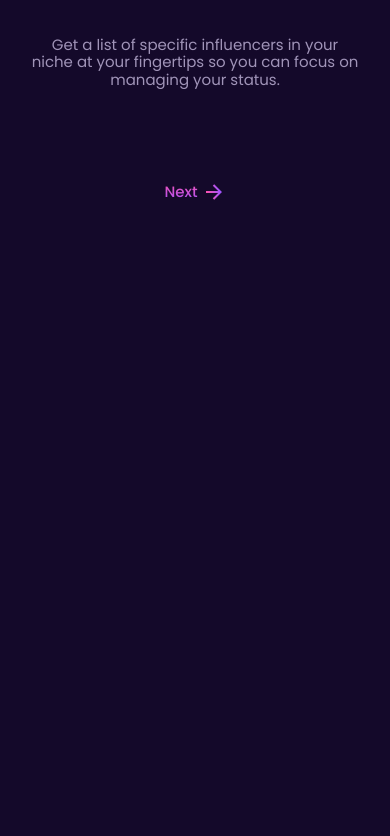
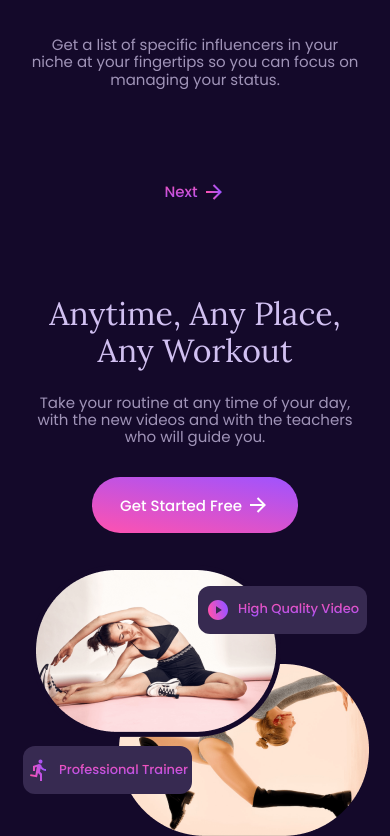
Before and after one commit to onix7l/yoga, a website built with Vite: page src/index.html in a window 390 px wide. Shown: the part 764-1600 px from the top of the page. Before the commit the page ends 1028 px from the top, so only its background shows below. Built offline with nearby package versions, Linux system fonts and the light colour scheme.

Commit message:
routine mobile

```diff
--- /dev/null
+++ b/src/css/routine.css
@@ -0,0 +1,116 @@
+:root {
+  --color-gradient-color: linear-gradient(to bottom, #ff52af 0%, #9f53ff 100%);
+  --color-first-color-light: #e5d9fd;
+  --color-first-color-dark: #1e0849;
+  --color-title-color: #220953;
+  --color-text-color: #4b3e65;
+  --color-text-color-light: #a197b4;
+  --color-white-color: #ffffff;
+  --color-body-color: #f5f0ff;
+  --color-container-color: #ffffff;
+  --color-dark-title-color: #d1c0f1;
+  --color-dark-text-color: #a094b8;
+  --color-dark-body-color: #14092a;
+  --color-dark-container-color: #372a51;
+  --color-g-1: linear-gradient(to bottom, #fd6767 0%, #b900c9 100%);
+  --main-font: 'Poppins', sans-serif;
+  --secondary-font: 'Lora', serif;
+}
+
+.routine {
+  padding-top: 32px;
+  padding-bottom: 32px;
+}
+
+.container {
+}
+
+.routine-container {
+  position: relative;
+}
+
+.routine-title {
+  color: var(--color-dark-title-color);
+  text-align: center;
+  font-size: 32px;
+  font-family: var(--secondary-font);
+  font-weight: 400;
+  margin-bottom: 24px;
+}
+
+.routine-desc {
+  color: var(--color-dark-text-color);
+  text-align: center;
+  font-size: 15px;
+  margin-bottom: 32px;
+}
+
+.routine-btn {
+  min-width: 206px;
+  height: 56px;
+  color: var(--color-white-color);
+  font-size: 15px;
+  font-family: inherit;
+  font-weight: 500;
+  cursor: pointer;
+  border-radius: 64px;
+  background: var(
+    --gradient-color,
+    linear-gradient(10deg, #ff52af 0%, #9f53ff 100%)
+  );
+  border: none;
+  display: flex;
+  justify-content: center;
+  align-items: center;
+  margin: 0 auto;
+  margin-bottom: 32px;
+  gap: 4px;
+}
+
+.hero-icon {
+}
+
+.routine-img-first {
+}
+
+.routine-label {
+  display: inline-flex;
+  gap: 8px;
+  justify-content: center;
+  align-items: center;
+  border-radius: 12px;
+  background: var(--color-dark-container-color);
+  min-width: 169px;
+  height: 48px;
+}
+
+.routine-label-first {
+  position: absolute;
+  top: 290px;
+  right: 16px;
+}
+
+.routine-label-second {
+  position: absolute;
+  bottom: -57px;
+  left: 16px;
+}
+
+.routine-label-icon {
+}
+
+.routine-label-text {
+  text-align: center;
+  font-size: 13px;
+  font-weight: 500;
+  background-image: var(--color-gradient-color);
+  -webkit-background-clip: text;
+  -webkit-text-fill-color: transparent;
+}
+
+.routine-img-second {
+  position: absolute;
+  top: 368px;
+  right: 14px;
+  z-index: -1;
+}
--- a/src/css/step.css
+++ b/src/css/step.css
@@ -1,22 +1,3 @@
-:root {
-  --color-gradient-color: linear-gradient(to bottom, #ff52af 0%, #9f53ff 100%);
-  --color-first-color-light: #e5d9fd;
-  --color-first-color-dark: #1e0849;
-  --color-title-color: #220953;
-  --color-text-color: #4b3e65;
-  --color-text-color-light: #a197b4;
-  --color-white-color: #ffffff;
-  --color-body-color: #f5f0ff;
-  --color-container-color: #ffffff;
-  --color-dark-title-color: #d1c0f1;
-  --color-dark-text-color: #a094b8;
-  --color-dark-body-color: #14092a;
-  --color-dark-container-color: #372a51;
-  --color-g-1: linear-gradient(to bottom, #fd6767 0%, #b900c9 100%);
-  --main-font: 'Poppins', sans-serif;
-  --secondary-font: 'Lora', serif;
-}
-
 .step {
   padding-top: 32px;
   padding-bottom: 60px;
--- a/src/css/styles.css
+++ b/src/css/styles.css
@@ -10,3 +10,5 @@
 @import url('./header.css');
 @import url('./hero.css');
 @import url('./step.css');
+
+@import url('./routine.css');
--- a/src/index.html
+++ b/src/index.html
@@ -24,6 +24,7 @@
     <load src="partials/header.html" />
     <load src="partials/hero.html" />
     <load src="partials/step.html" />
+    <load src="partials/routine.html" />
 
     <script type="module" src="/main.js"></script>
   </body>
--- /dev/null
+++ b/src/partials/routine.html
@@ -0,0 +1,54 @@
+<section class="routine">
+  <div class="container routine-container">
+    <h2 class="routine-title">Anytime, Any Place, Any Workout</h2>
+    <p class="routine-desc">
+      Take your routine at any time of your day, with the new videos and with
+      the teachers who will guide you.
+    </p>
+
+    <button type="button" class="routine-btn">
+      Get Started Free
+      <svg class="hero-icon" width="24" height="24">
+        <use href="./img/icons.svg#icon-arrow"></use>
+      </svg>
+    </button>
+
+    <img
+      srcset="./img/routine-1.png 1x, ./img/routine-1@2x.png 2x"
+      src="./img/routine-1.png"
+      alt="woman in a yoga pose"
+      width="250"
+      height="172"
+      class="routine-img-first"
+    />
+    <div class="routine-label routine-label-first">
+      <img
+        src="./img/play.svg"
+        alt="play icon"
+        width="24"
+        height="24"
+        class="routine-label-icon"
+      />
+      <p class="routine-label-text">High Quality Video</p>
+    </div>
+
+    <img
+      srcset="./img/routine-2.png 1x, ./img/routine-2@2x.png 2x"
+      src="./img/routine-2.png"
+      alt="woman in a yoga pose"
+      width="250"
+      height="172"
+      class="routine-img-second"
+    />
+    <div class="routine-label routine-label-second">
+      <img
+        src="./img/figure.svg"
+        alt="figure icon"
+        width="24"
+        height="24"
+        class="routine-label-icon"
+      />
+      <p class="routine-label-text">Professional Trainer</p>
+    </div>
+  </div>
+</section>
```
Also changed, not shown: src/img/figure.svg (added), src/img/play.svg (added), src/img/routine-1.png (added), src/img/routine-1@2x.png (added), src/img/routine-2.png (added), src/img/routine-2@2x.png (added).
